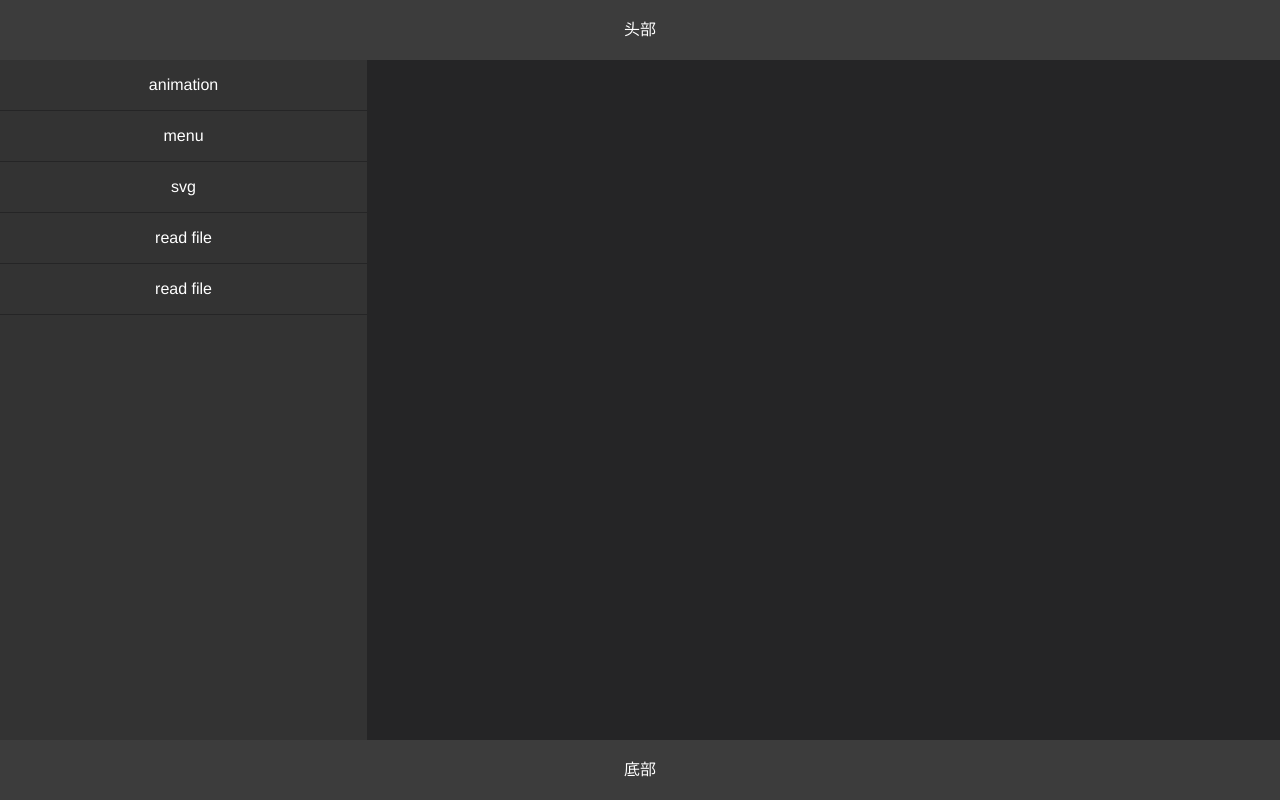
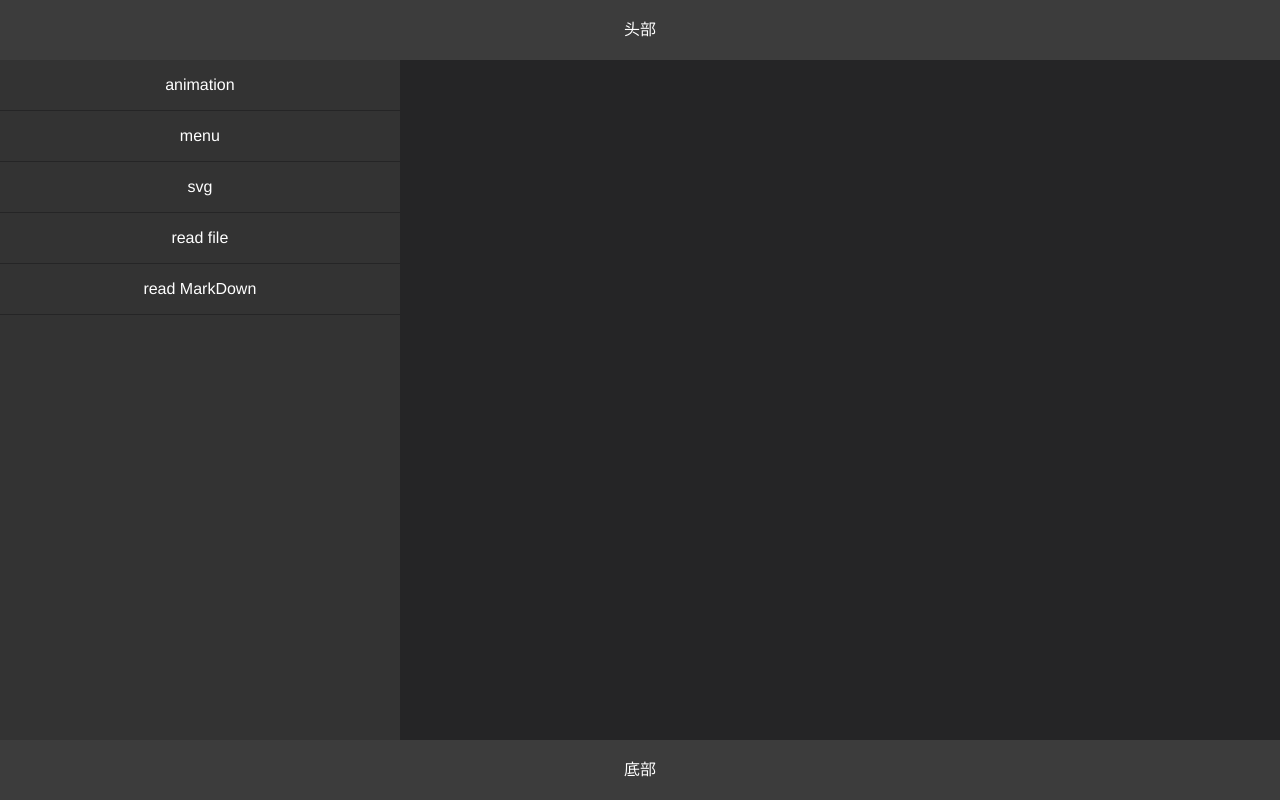
Before and after one commit to SkyeBlack/webnote, a Vue app: page / in a window 1280 px wide. Built offline with nearby package versions, Linux system fonts and the light colour scheme.

Commit message:
read markdown file

```diff
--- a/src/view/MainPage.vue
+++ b/src/view/MainPage.vue
@@ -17,7 +17,7 @@
             <a href="#" @click="menuChange('readfile')">read file</a>
           </dt>
           <dt :class="{'aside-menu-item-active':menuItemActive == 'readMD'}">
-            <a href="#" @click="menuChange('readMD')">read file</a>
+            <a href="#" @click="menuChange('readMD')">read MarkDown</a>
           </dt>
         </dl>
       </aside>
```
